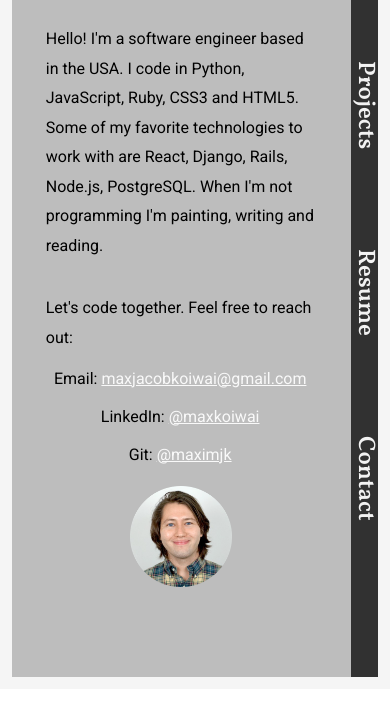
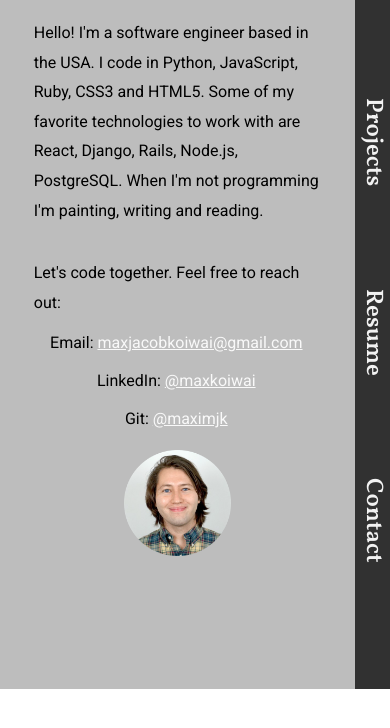
Before and after one commit to MaximJK/Portfolio, a Gatsby site: page / in a window 390 px wide. Shown: the part 155-883 px from the top of the page. Before the commit the page ends 844 px from the top, so only its background shows below. Built offline with nearby package versions, Linux system fonts and the light colour scheme; Gatsby itself is replaced by a stand-in of ours.

Commit message:
mobile fix

```diff
--- a/src/components/links/links.module.css
+++ b/src/components/links/links.module.css
@@ -41,21 +41,18 @@
 }
 @media only screen and (max-width: 650px) {
     .links {
-        /* height: 100%; */
-        font-size: 3.5vw;
-        margin-top: 10%;
-        width: fit-content;
-        background-color: #313131;
+        flex: 0;
+        height: 100%;
     }
     .links > ul{
         list-style: none;
         display: flex;
-        writing-mode: vertical-rl;
-        padding: 0;
+        -ms-writing-mode: tb-rl;
+        writing-mode: tb;
+
         justify-content: space-between;
         height: 80%;
         font-size: 1.75em;
-        margin: 0;
-        background-color: #313131
+        margin: 1vw;
     }
 }
--- a/src/styles/global.css
+++ b/src/styles/global.css
@@ -71,11 +71,12 @@ a{
 
 @media only screen and (max-width: 650px) {
  .grid{
-    width: 100%;
+    /* width: 100%; */
     margin: 0;
+    flex: 1;
 
  }
  .grad{
-     /* border:  none; */
+     border:  none;
  }
 }
```
